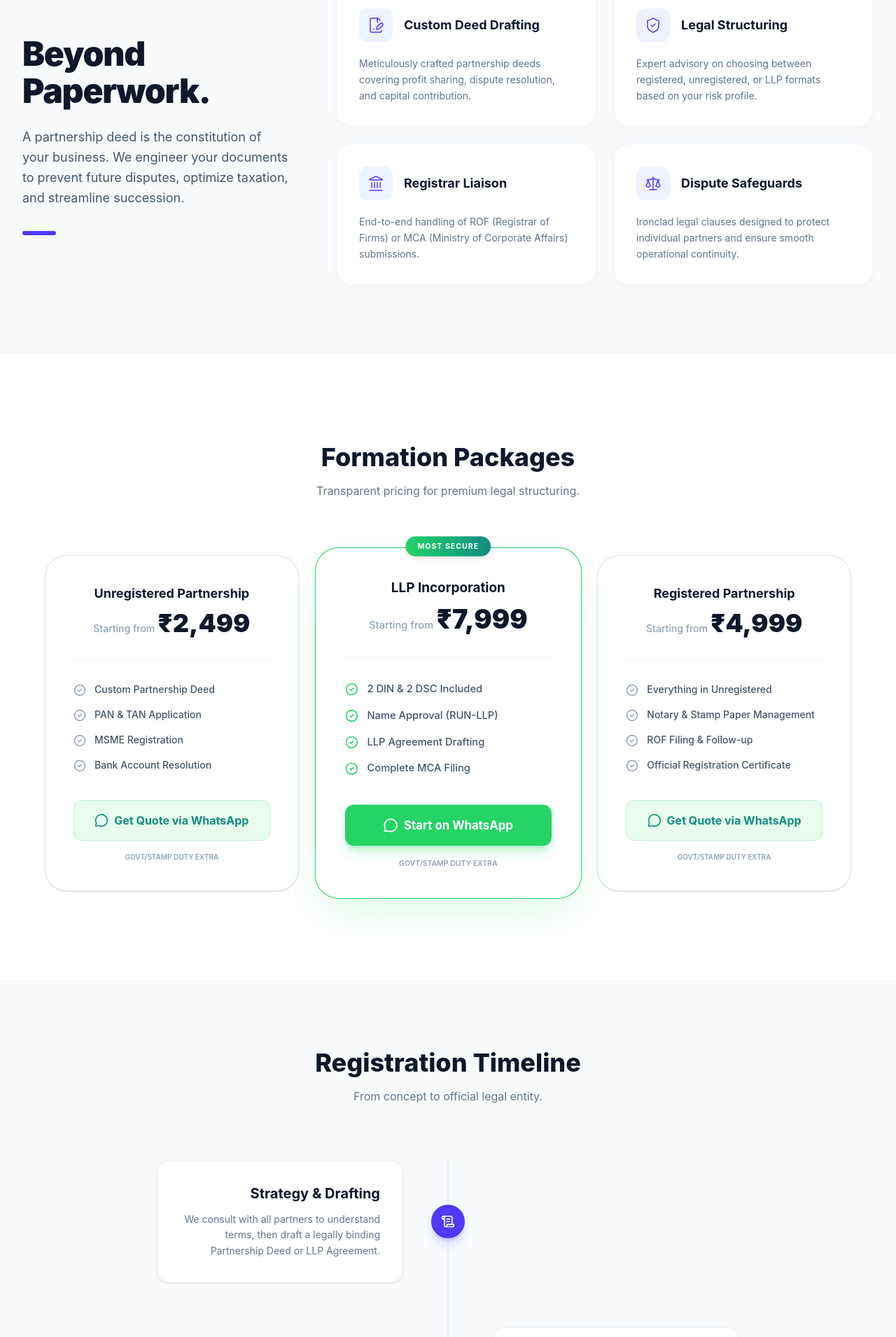
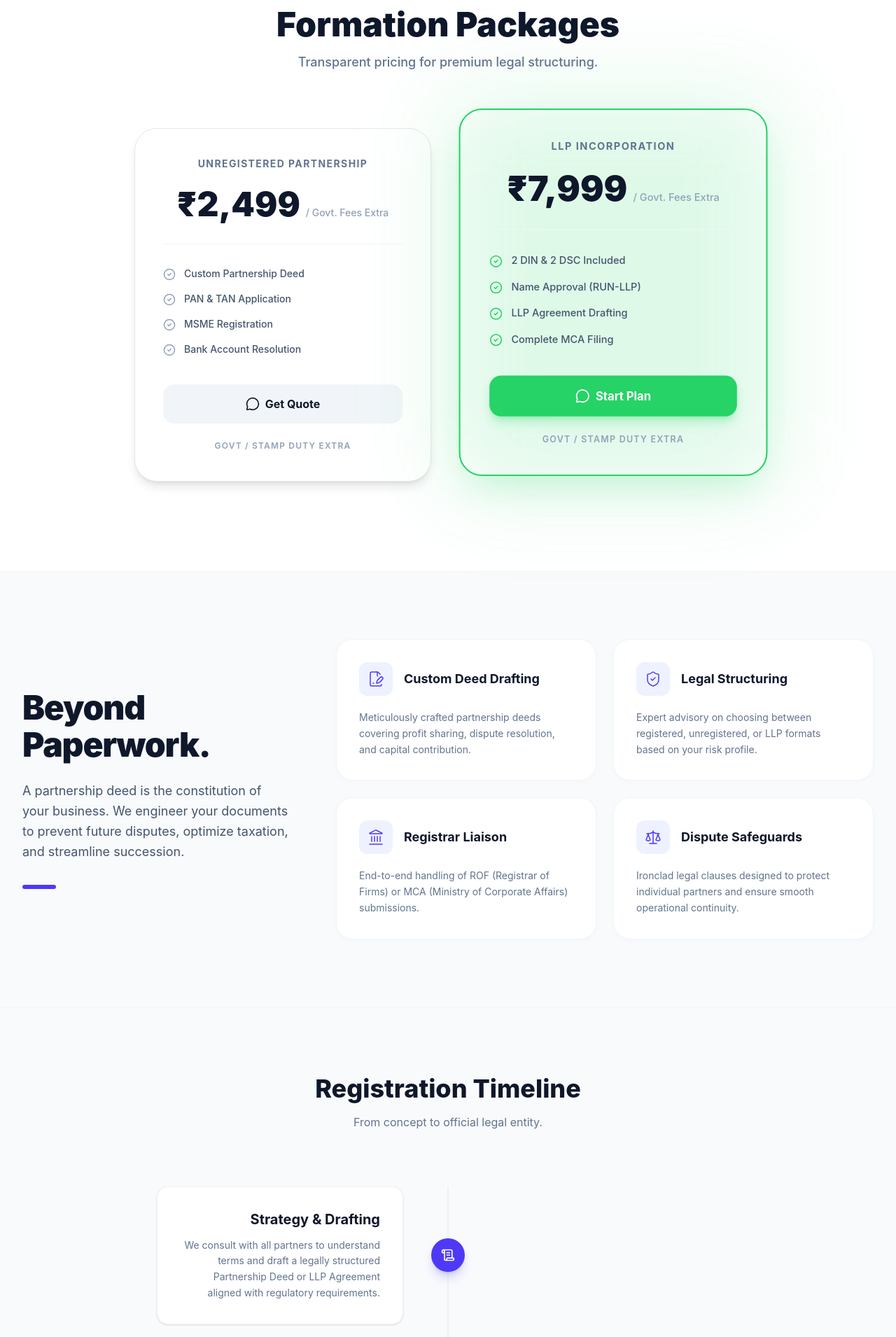
Before and after one commit to ComplyWithCA/ComplyWithCA-Website, a React (Vite) app in the folder Frontend/: page /services/firm-registration in a window 1280 px wide. Shown: the part 1916-3826 px from the top of the page at 70% size. Built offline with nearby package versions, Linux system fonts and the light colour scheme.

Commit message:
updated the firm registration page

```diff
--- a/Frontend/src/pages/firmregiseteration.jsx
+++ b/Frontend/src/pages/firmregiseteration.jsx
@@ -65,23 +65,38 @@ const pricingTiers = [
   },
   {
     name: "LLP Incorporation",
-    badge: "MOST SECURE",
+    // badge: "MOST SECURE",
     price: "₹7,999",
     features: ["2 DIN & 2 DSC Included", "Name Approval (RUN-LLP)", "LLP Agreement Drafting", "Complete MCA Filing"],
     popular: true,
   },
-  {
-    name: "Registered Partnership",
-    price: "₹4,999",
-    features: ["Everything in Unregistered", "Notary & Stamp Paper Management", "ROF Filing & Follow-up", "Official Registration Certificate"],
-    popular: false,
-  }
+  // {
+  //   name: "Registered Partnership",
+  //   price: "₹4,999",
+  //   features: ["Everything in Unregistered", "Notary & Stamp Paper Management", "ROF Filing & Follow-up", "Official Registration Certificate"],
+  //   popular: false,
+  // }
 ];
 
 const processSteps = [
-  { id: "01", title: "Strategy & Drafting", desc: "We consult with all partners to understand terms, then draft a legally binding Partnership Deed or LLP Agreement.", icon: ScrollText },
-  { id: "02", title: "Execution & Notarization", desc: "Partners sign the documents. We handle the franking, stamp duty payment, and official notarization.", icon: Gavel },
-  { id: "03", title: "Filing & Registration", desc: "Submission to the Registrar of Firms (ROF) or Ministry of Corporate Affairs (MCA) for official legal status.", icon: Landmark }
+  {
+    id: "01",
+    title: "Strategy & Drafting",
+    desc: "We consult with all partners to understand terms and draft a legally structured Partnership Deed or LLP Agreement aligned with regulatory requirements.",
+    icon: ScrollText
+  },
+  {
+    id: "02",
+    title: "Client Execution & Stamp Duty",
+    desc: "Clients are responsible for executing the documents, payment of applicable stamp duty, franking, and notarization. We provide complete guidance and document support throughout this process.",
+    icon: Gavel
+  },
+  {
+    id: "03",
+    title: "Filing & Registration",
+    desc: "Once executed, we handle submission to the Registrar of Firms (ROF) or Ministry of Corporate Affairs (MCA) for official registration and legal recognition.",
+    icon: Landmark
+  }
 ];
 
 const faqs = [
@@ -239,6 +254,8 @@ GST Required: ${firmForm.needGST || "-"}
     }
   };
 
+  const [activeIndex, setActiveIndex] = useState(1);
+
   return (
     <div className="min-h-screen bg-[#fafcff] font-sans text-slate-800 selection:bg-indigo-200 selection:text-indigo-900 overflow-x-hidden">
       <Navbar />
@@ -385,6 +402,123 @@ GST Required: ${firmForm.needGST || "-"}
         </section>
 
         {/* ==========================================
+            PRICING TIER CARDS (WHATSAPP INTEGRATED)
+            ========================================== */}
+        <section className="py-32 bg-white border-t border-slate-100">
+          <div className="max-w-7xl mx-auto px-6 lg:px-8">
+
+            {/* Heading */}
+            <div className="text-center mb-20">
+              <h2 className="text-4xl md:text-5xl font-black text-slate-900 mb-4">
+                Formation Packages
+              </h2>
+              <p className="text-slate-500 text-lg font-medium">
+                Transparent pricing for premium legal structuring.
+              </p>
+            </div>
+
+            {/* Centered Cards */}
+            <motion.div
+              initial="hidden"
+              whileInView="visible"
+              viewport={{ once: true }}
+              variants={staggerContainer}
+              className="flex justify-center"
+            >
+              <div className="grid grid-cols-1 md:grid-cols-2 gap-12 max-w-4xl w-full">
+
+                {pricingTiers.map((tier, idx) => {
+                  const isActive = activeIndex === idx;
+
+                  return (
+                    <motion.div
+                      key={idx}
+                      onMouseEnter={() => setActiveIndex(idx)}
+                      onMouseLeave={() => setActiveIndex(null)}
+                      initial={false}
+                      animate={{
+                        y: isActive ? -18 : 0,
+                        scale: isActive ? 1.04 : 1,
+                      }}
+                      transition={{ type: "spring", stiffness: 260, damping: 18 }}
+                      className={`
+                relative rounded-[2rem] p-10 bg-white transition-all duration-300
+                ${isActive
+                          ? "border-2 border-[#25D366] shadow-2xl shadow-[#25D366]/20"
+                          : "border border-slate-200 shadow-lg"}
+              `}
+                    >
+
+                      {/* Green Glow Effect */}
+                      {isActive && (
+                        <div className="absolute -inset-4 bg-[#25D366]/15 blur-3xl rounded-[2rem] -z-10" />
+                      )}
+
+                      {/* Popular Badge
+              {tier.popular && (
+                <div className="absolute -top-5 left-1/2 -translate-x-1/2 bg-gradient-to-r from-[#25D366] to-[#128C7E] text-white text-xs font-bold tracking-widest px-5 py-2 rounded-full shadow-md whitespace-nowrap">
+                  {tier.badge || "RECOMMENDED"}
+                </div>
+              )} */}
+
+                      {/* Package Title */}
+                      <h3 className="text-sm font-bold tracking-widest text-slate-500 uppercase mb-6 text-center">
+                        {tier.name}
+                      </h3>
+
+                      {/* Price */}
+                      <div className="flex justify-center items-baseline gap-2 mb-8 pb-8 border-b border-slate-100">
+                        <span className="text-5xl font-black text-slate-900">
+                          {tier.price}
+                        </span>
+                        <span className="text-slate-400 text-sm font-medium">
+                          / Govt. Fees Extra
+                        </span>
+                      </div>
+
+                      {/* Features */}
+                      <ul className="space-y-4 mb-10">
+                        {tier.features.map((feat, i) => (
+                          <li key={i} className="flex items-start gap-3 text-sm text-slate-600 font-medium">
+                            <CheckCircle2
+                              size={18}
+                              className={`shrink-0 mt-0.5 transition-colors ${isActive ? "text-[#25D366]" : "text-slate-400"
+                                }`}
+                            />
+                            {feat}
+                          </li>
+                        ))}
+                      </ul>
+
+                      {/* WhatsApp Button */}
+                      <button
+                        onClick={(e) => handleWhatsAppChat(e, `${tier.name} Package`)}
+                        className={`
+                  w-full py-4 rounded-2xl font-bold transition-all flex items-center justify-center gap-2
+                  ${isActive
+                            ? "bg-[#25D366] text-white shadow-lg shadow-[#25D366]/30 hover:bg-[#128C7E]"
+                            : "bg-slate-100 text-slate-900 hover:bg-[#25D366]/10 hover:text-[#128C7E]"}
+                `}
+                      >
+                        <MessageCircle size={20} />
+                        {tier.popular ? "Start Plan" : "Get Quote"}
+                      </button>
+
+                      <div className="text-center mt-6 text-xs text-slate-400 tracking-widest font-semibold">
+                        GOVT / STAMP DUTY EXTRA
+                      </div>
+
+                    </motion.div>
+                  );
+                })}
+
+              </div>
+            </motion.div>
+
+          </div>
+        </section>
+
+        {/* ==========================================
             EXPERT FEATURES (Bento Grid)
             ========================================== */}
         <section className="py-24 bg-slate-50 border-t border-slate-100">
@@ -419,64 +553,6 @@ GST Required: ${firmForm.needGST || "-"}
           </div>
         </section>
 
-        {/* ==========================================
-            PRICING TIER CARDS (WHATSAPP INTEGRATED)
-            ========================================== */}
-        <section className="py-32 bg-white border-t border-slate-100">
-          <div className="max-w-7xl mx-auto px-6 lg:px-8">
-            <div className="text-center mb-20">
-              <h2 className="text-3xl md:text-4xl font-extrabold text-slate-900 mb-4">Formation Packages</h2>
-              <p className="text-slate-500">Transparent pricing for premium legal structuring.</p>
-            </div>
-
-            <motion.div
-              initial="hidden" whileInView="visible" viewport={{ once: true, margin: "-50px" }} variants={staggerContainer}
-              className="grid md:grid-cols-3 gap-8 max-w-6xl mx-auto items-center relative"
-            >
-              {pricingTiers.map((tier, idx) => (
-                <motion.div
-                  key={idx} variants={fadeUp}
-                  className={`relative bg-white rounded-[2rem] p-10 border transition-all duration-300 ${tier.popular ? 'border-[#25D366] shadow-[0_20px_60px_-15px_rgba(37,211,102,0.2)] md:scale-105 z-10' : 'border-slate-200 shadow-sm hover:border-[#25D366]/50'}`}
-                >
-                  {tier.popular && (
-                    <div className="absolute -top-4 left-1/2 -translate-x-1/2 bg-gradient-to-r from-[#25D366] to-[#128C7E] text-white text-[10px] font-bold uppercase tracking-widest py-1.5 px-4 rounded-full shadow-md whitespace-nowrap">
-                      {tier.badge}
-                    </div>
-                  )}
-
-                  <h3 className="text-lg font-bold text-slate-900 mb-2 text-center">{tier.name}</h3>
-                  <div className="flex justify-center items-baseline gap-1 mb-8 border-b border-slate-100 pb-8">
-                    <span className="text-sm font-medium text-slate-400">Starting from</span>
-                    <span className="text-4xl font-black text-slate-900">{tier.price}</span>
-                  </div>
-
-                  <ul className="space-y-4 mb-10">
-                    {tier.features.map((feat, i) => (
-                      <li key={i} className="flex items-start gap-3 text-sm text-slate-600 font-medium">
-                        <CheckCircle2 size={18} className={tier.popular ? "text-[#25D366] shrink-0 mt-0.5" : "text-slate-400 shrink-0 mt-0.5"} />
-                        {feat}
-                      </li>
-                    ))}
-                  </ul>
-
-                  {/* GREEN WHATSAPP BUTTONS */}
-                  <button
-                    onClick={(e) => handleWhatsAppChat(e, `${tier.name} Package`)}
-                    className={`w-full py-4 rounded-xl font-bold transition-all flex items-center justify-center gap-2
-                      ${tier.popular
-                        ? 'bg-[#25D366] text-white shadow-lg shadow-[#25D366]/30 hover:bg-[#128C7E] hover:-translate-y-1'
-                        : 'bg-[#25D366]/10 text-[#128C7E] hover:bg-[#25D366] hover:text-white border border-[#25D366]/20'
-                      }`}
-                  >
-                    <MessageCircle size={20} />
-                    {tier.popular ? "Start on WhatsApp" : "Get Quote via WhatsApp"}
-                  </button>
-                  <div className="text-center mt-4 text-[10px] text-slate-400 uppercase font-semibold">Govt/Stamp Duty Extra</div>
-                </motion.div>
-              ))}
-            </motion.div>
-          </div>
-        </section>
 
         {/* ==========================================
             REGISTRATION PROCESS TIMELINE
```
